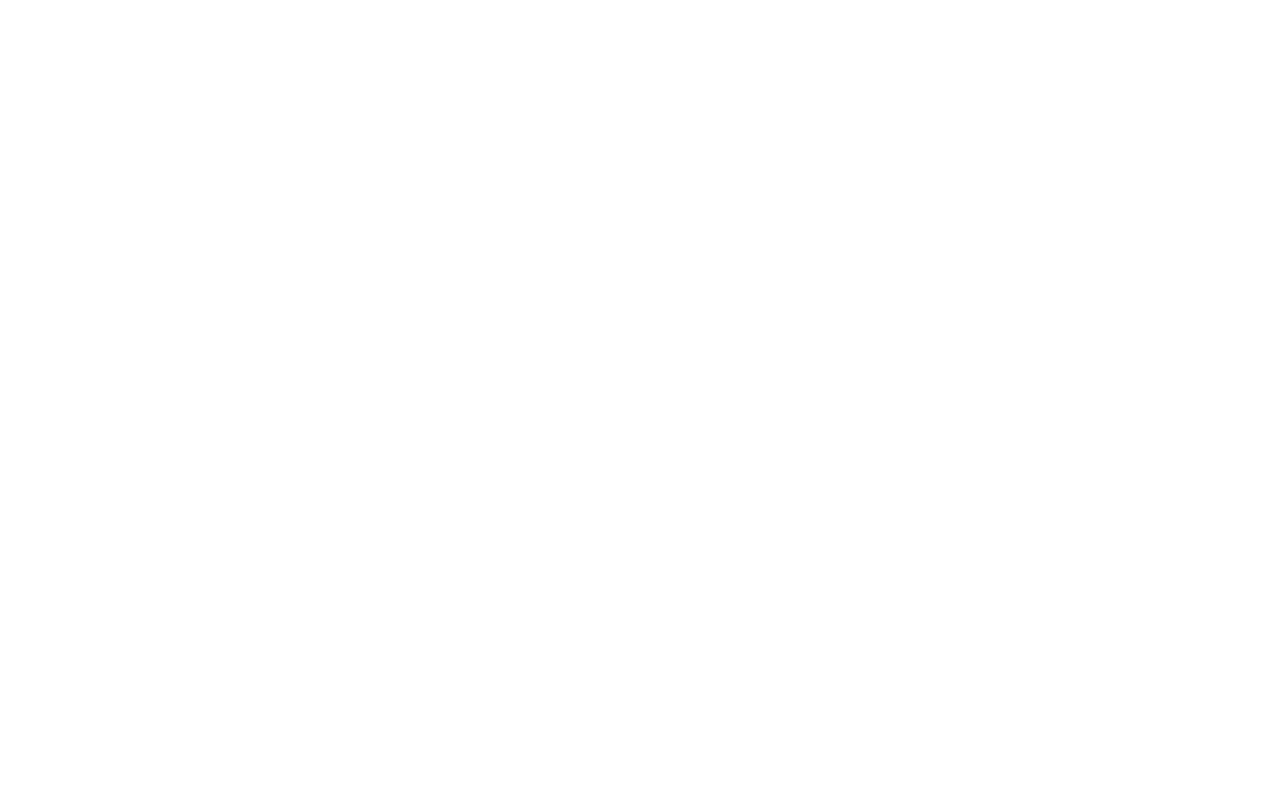
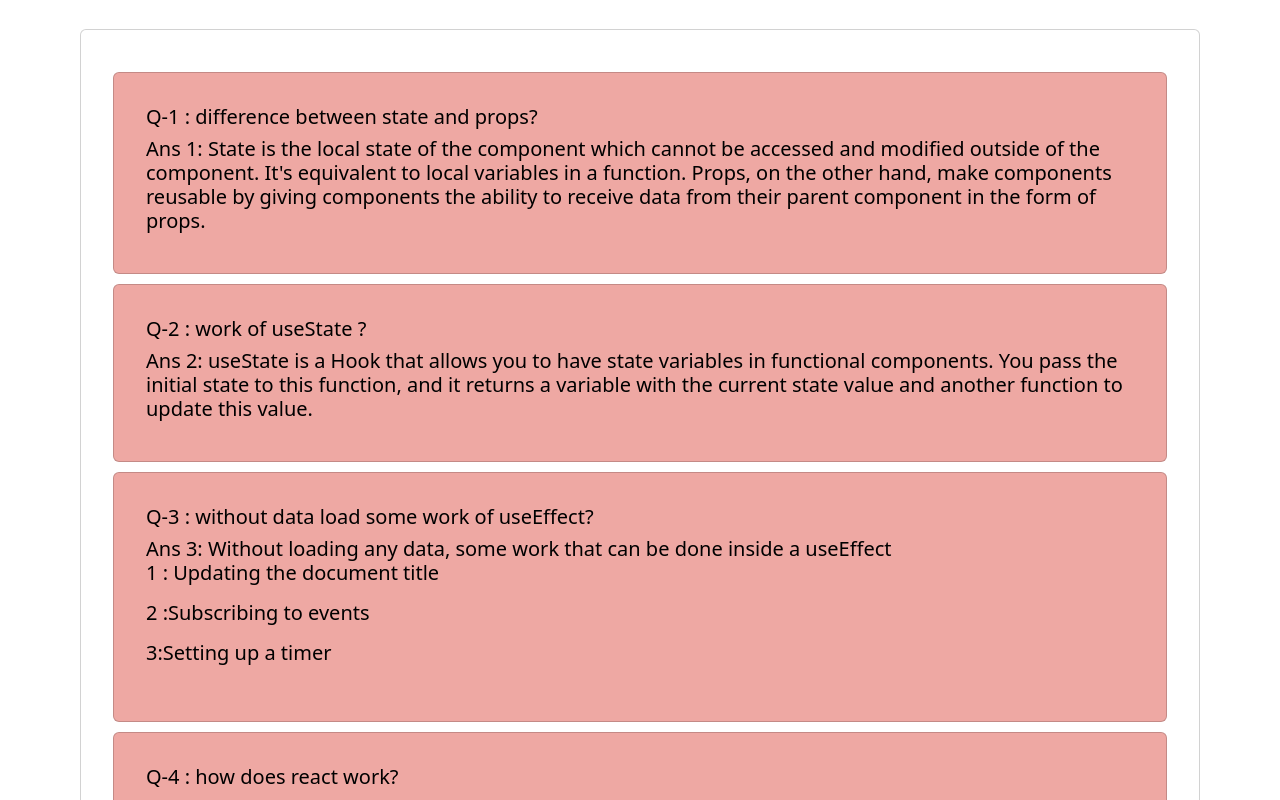
Before and after one commit to sakib21103090/Hacking-Essay-Topic-Ideas, a React (Vite) app: page / in a window 1280 px wide. Shown: the part 3420-4220 px from the top of the page. Before the commit the page ends 3433 px from the top, so only its background shows below. Built offline with nearby package versions, Linux system fonts and the light colour scheme.

Commit message:
add Ans part

```diff
--- a/src/App.jsx
+++ b/src/App.jsx
@@ -1,12 +1,10 @@
 import { useState } from 'react'
-import reactLogo from './assets/react.svg'
-import viteLogo from '/vite.svg'
 import './App.css'
 import 'bootstrap/dist/css/bootstrap.min.css';
 import 'bootstrap/dist/js/bootstrap.min.js';
 import Header from './Components/Header/Header';
 import Cards from './Components/Cards/Cards';
-import Sidecart from './Components/Sidecart/Sidecart';
+import Ans from './Components/Ans/Ans';
 
 function App() {
   const [count, setCount] = useState(0)
@@ -24,7 +22,7 @@ function App() {
        <div>
 
 
-
+          <Ans></Ans>
 
        </div>
      </div>
--- /dev/null
+++ b/src/Components/Ans/Ans.css
@@ -0,0 +1,6 @@
+.Ans-style{
+    background-color: rgb(238, 168, 163);
+    margin-top: 10px;
+    text-align: start;
+    color: rgb(0, 0, 0);
+}
--- /dev/null
+++ b/src/Components/Ans/Ans.jsx
@@ -0,0 +1,36 @@
+import React from 'react';
+import './Ans.css'
+
+const Ans = () => {
+    return (
+        <div className='card m-5 '>
+             <div className=' Ans-style card'>
+                <h5> Q-1 : difference between state and props?</h5>
+                <h5> Ans 1:
+                    State is the local state of the component which cannot be accessed and modified outside of the component. It's equivalent to local variables in a function. Props, on the other hand, make components reusable by giving components the ability to receive data from their parent component in the form of props.</h5>
+             </div>
+             <div className=' Ans-style card'>
+                <h5> Q-2 : work  of useState ?</h5>
+                <h5> Ans 2:
+                useState is a Hook that allows you to have state variables in functional components. You pass the initial state to this function, and it returns a variable with the current state value  and another function to update this value.</h5>
+             </div>
+             <div className='Ans-style card'>
+                <h5> Q-3 : without data load some work of useEffect?</h5>
+                <h5> Ans 3:
+                Without loading any data, some work that can be done inside a useEffect
+                <p>1 : Updating the document title</p>
+                <p>2 :Subscribing to events</p>
+                <p>3:Setting up a timer</p>
+                </h5>
+             </div>
+             <div className='Ans-style card'>
+                <h5> Q-4 : how does react work?</h5>
+                <h5> Ans 4:
+                React contains a collection of reusable JavaScript code snippets used for user interface UI building called components. It's important to note that ReactJS is not a JavaScript framework.</h5>
+             </div>
+
+        </div>
+    );
+};
+
+export default Ans;
--- a/src/Components/Card/Card.jsx
+++ b/src/Components/Card/Card.jsx
@@ -4,7 +4,7 @@ import { FontAwesomeIcon } from '@fortawesome/react-fontawesome'
 import { faBookmark } from '@fortawesome/free-solid-svg-icons'
 
 const Card = (props) => {
-    const {id,Author,Title,date,img,profile,time}=props.Hack;
+    const {Author,Title,date,img,profile,time}=props.Hack;
     const handleShowCard=props.handleShowCard;
     const handleShowTime=props.handleShowTime;
 
--- a/src/Components/SpentTime/SpentTime.jsx
+++ b/src/Components/SpentTime/SpentTime.jsx
@@ -1,7 +1,7 @@
 import React from 'react';
 import './SpendTime.css'
 const SpentTime = ({cart2}) => {
-    console.log(cart2)
+
     let TotalTime=0;
     for(const Hack of cart2)
     TotalTime=TotalTime+parseInt(Hack.time);
```
